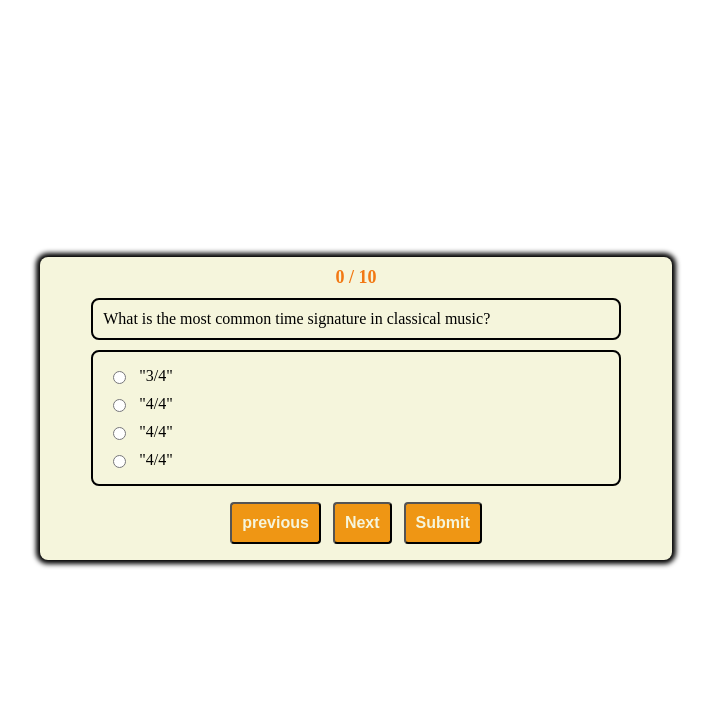
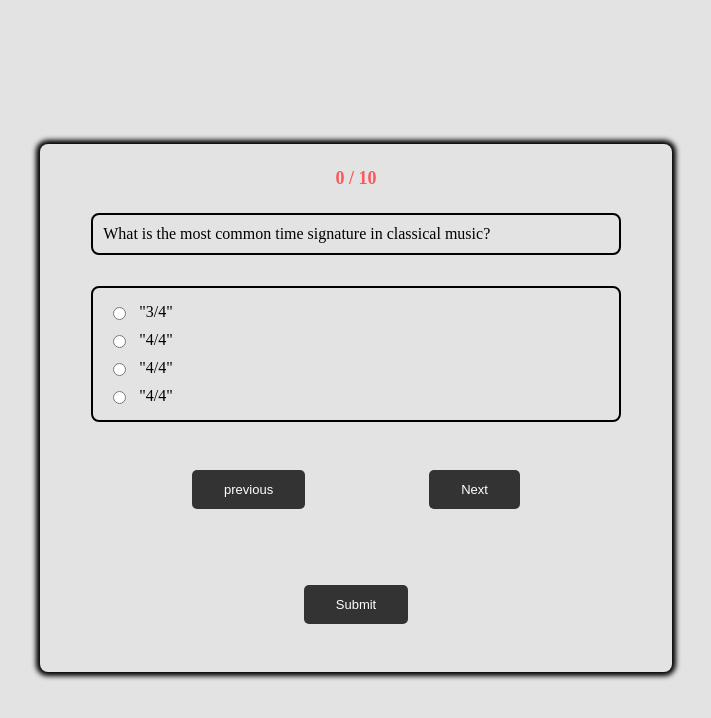
Before and after one commit to vishnumd91/Hackathon-Web-Dev-Codent, a website built with Vite: page src/quiz.html in a window 1280 px wide. Shown: the whole page, without its empty margins (284-995 px from the left). Built offline with nearby package versions, Linux system fonts and the light colour scheme.

Commit message:
Upgrade UI (#13)

```diff
--- a/src/css/landing.css
+++ b/src/css/landing.css
@@ -1,5 +1,7 @@
+body {
+  background-color: #e3e3e3;
+}
 .landingPage {
-  background-color: #f1f1f1;
   font-family: Arial, sans-serif;
   color: #333;
   overflow: hidden;
@@ -22,10 +24,26 @@
   padding: 40px;
   background-color: #fff;
   border-radius: 10px;
+  font-size: 25px;
+}
+
+.section:hover {
+  box-shadow: 0 0 20px rgb(56, 6, 6);
+  font-size: 24px;
+}
+.music {
+  color: white;
+  background-color: #233142;
+}
+.modern-art {
+  background-color: #f95959;
+}
+.code {
+  background-color: #455d7a;
 }
 
 h2 {
-  font-size: 36px;
+  color: white;
   margin-bottom: 15px;
 }
 
--- a/src/css/quiz.css
+++ b/src/css/quiz.css
@@ -1,3 +1,6 @@
+body {
+  background-color: #e3e3e3;
+}
 @media only screen and (max-width: 600px) {
   .container {
     width: 80%;
@@ -16,7 +19,7 @@
 .container {
   width: 50%;
   margin: 0 auto;
-  background-color: beige;
+  background-color: #e3e3e3;
   box-shadow: 0 0 5px 4px;
   display: flex;
   flex-direction: column;
@@ -29,7 +32,8 @@
   padding: 10px;
   font-size: large;
   font-weight: bold;
-  color: #f27813;
+  color: #f95959;
+  margin: 14px;
 }
 .content {
   display: flex;
@@ -41,7 +45,7 @@
 .options {
   display: flex;
   flex-direction: column;
-  margin-top: 10px;
+  margin-top: 31px;
   width: 80%;
   border-radius: 8px;
   padding: 10px;
@@ -55,20 +59,35 @@
   gap: 5px;
 }
 .controls button {
-  font-size: medium;
-  font-weight: bold;
-  box-shadow: 0 6px 12px -2px rgba(#f27813, 0.15);
-  background: #ef9614;
-  border-radius: 4px;
-  padding: 10px;
-  color: beige;
-  margin: 6px;
+  background-color: #333;
+  border: none;
+  color: white;
+  padding: 12px 32px;
+  text-align: center;
+  text-decoration: none;
+  display: inline-block;
+  font-size: 13px;
+  margin: 38px 62px;
   cursor: pointer;
+  border-radius: 5px;
+  transition: all 0.3s ease;
 }
-.controls{
+.controls {
   display: flex;
   justify-content: center;
   align-items: center;
   padding: 10px;
   flex-wrap: wrap;
 }
+
+/* btn-pri button */
+
+.controls button:hover {
+  transform: translateY(-3px);
+  box-shadow: 0 10px 20px rgba(0, 0, 0, 0.19), 0 6px 6px rgba(0, 0, 0, 0.23);
+}
+
+.controls button:active {
+  transform: translateY(-1px);
+  box-shadow: 0 5px 10px rgba(0, 0, 0, 0.19), 0 3px 3px rgba(0, 0, 0, 0.23);
+}
--- a/src/css/style.css
+++ b/src/css/style.css
@@ -4,6 +4,7 @@ body {
   font-family: Arial, sans-serif;
   color: #333;
   overflow: hidden;
+  background-color: #e3e3e3;
 }
 
 .center {
@@ -19,14 +20,29 @@ h1 {
   margin-bottom: 20px;
 }
 
-button {
-  padding: 10px 20px;
+.quiz-button {
   background-color: #333;
-  color: #fff;
   border: none;
+  color: white;
+  padding: 15px 32px;
+  text-align: center;
+  text-decoration: none;
+  display: inline-block;
+  font-size: 16px;
+  margin: 4px 2px;
+  cursor: pointer;
   border-radius: 5px;
-  font-size: 16px;
-  cursor: pointer;
+  transition: all 0.3s ease;
+}
+
+.quiz-button:hover {
+  transform: translateY(-3px);
+  box-shadow: 0 10px 20px rgba(0, 0, 0, 0.19), 0 6px 6px rgba(0, 0, 0, 0.23);
+}
+
+.quiz-button:active {
+  transform: translateY(-1px);
+  box-shadow: 0 5px 10px rgba(0, 0, 0, 0.19), 0 3px 3px rgba(0, 0, 0, 0.23);
 }
 
 /* RESULT PAGE STUFF */
@@ -46,7 +62,6 @@ h4 {
   flex-direction: column;
   justify-content: center;
   align-items: center;
-
 }
 
 #answers {
@@ -56,7 +71,6 @@ h4 {
 }
 
 #quote {
-
   align-items: center;
   border: 2px solid red;
 }
```
Also changed, not shown: src/index.html (+1 -1 lines), src/landing.html (+3 -3 lines), src/result.html (+7 -6 lines), 1 other file.
